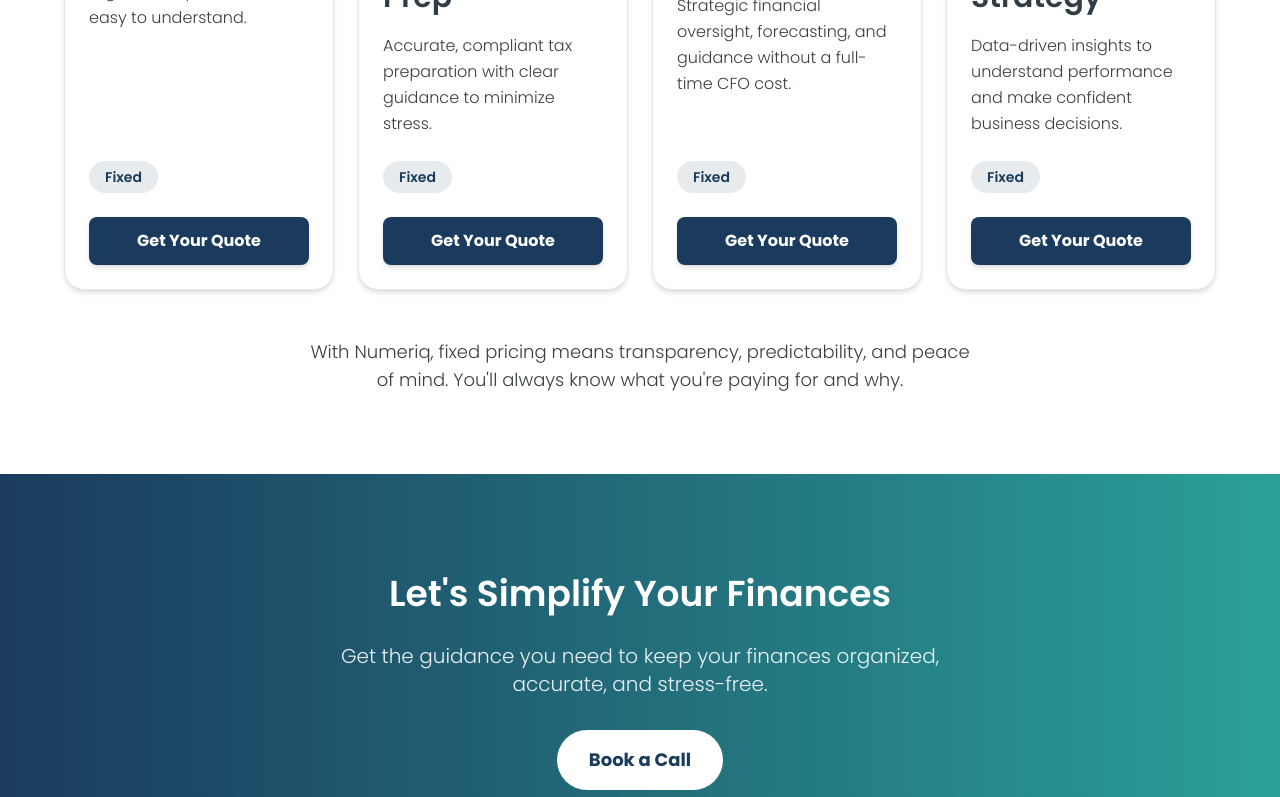
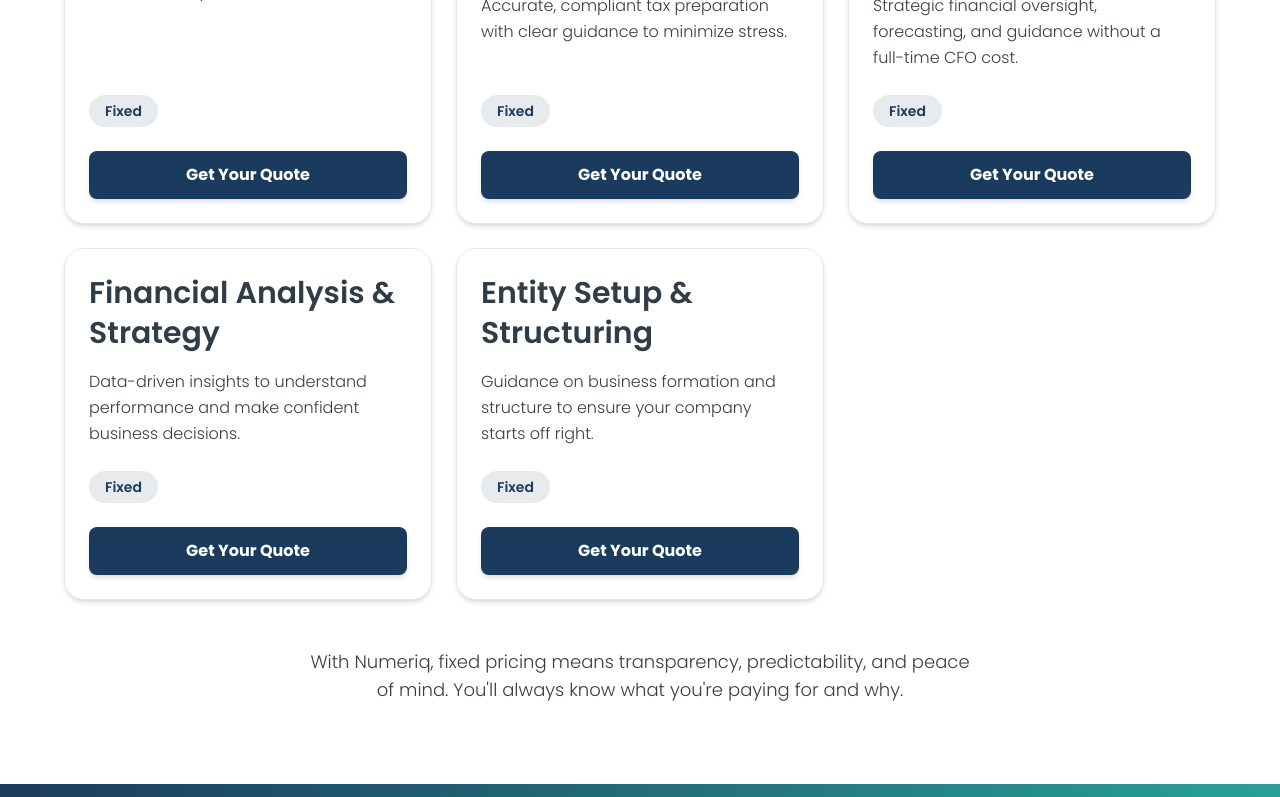
Before and after one commit to BenjaminBlois/website, a Next.js app: page /pricing in a window 1280 px wide. Shown: the part 616-1413 px from the top of the page. Built offline with nearby package versions, Linux system fonts and the light colour scheme.

Commit message:
Pricing: add 5th card Entity Setup & Structuring, adjust grid to 3-col

```diff
--- a/app/pricing/page.tsx
+++ b/app/pricing/page.tsx
@@ -43,6 +43,13 @@
     ctaText: 'Get Your Quote',
     ctaHref: 'https://form.jotform.com/260287243172152',
   },
+  {
+    name: 'Entity Setup & Structuring',
+    description: 'Guidance on business formation and structure to ensure your company starts off right.',
+    pricing: 'Fixed',
+    ctaText: 'Get Your Quote',
+    ctaHref: 'https://form.jotform.com/260287243172152',
+  },
 ];
 
 export default function PricingPage() {
@@ -70,7 +77,7 @@
       {/* Pricing Cards */}
       <section ref={ref} className="py-12 md:py-16 lg:py-20 bg-white">
         <div className="container mx-auto px-4 sm:px-6 lg:px-8">
-          <div className="grid grid-cols-1 md:grid-cols-2 lg:grid-cols-4 gap-6 max-w-6xl mx-auto">
+          <div className="grid grid-cols-1 md:grid-cols-2 lg:grid-cols-3 gap-6 max-w-6xl mx-auto">
             {services.map((service, index) => (
               <motion.div
                 key={service.name}
```
